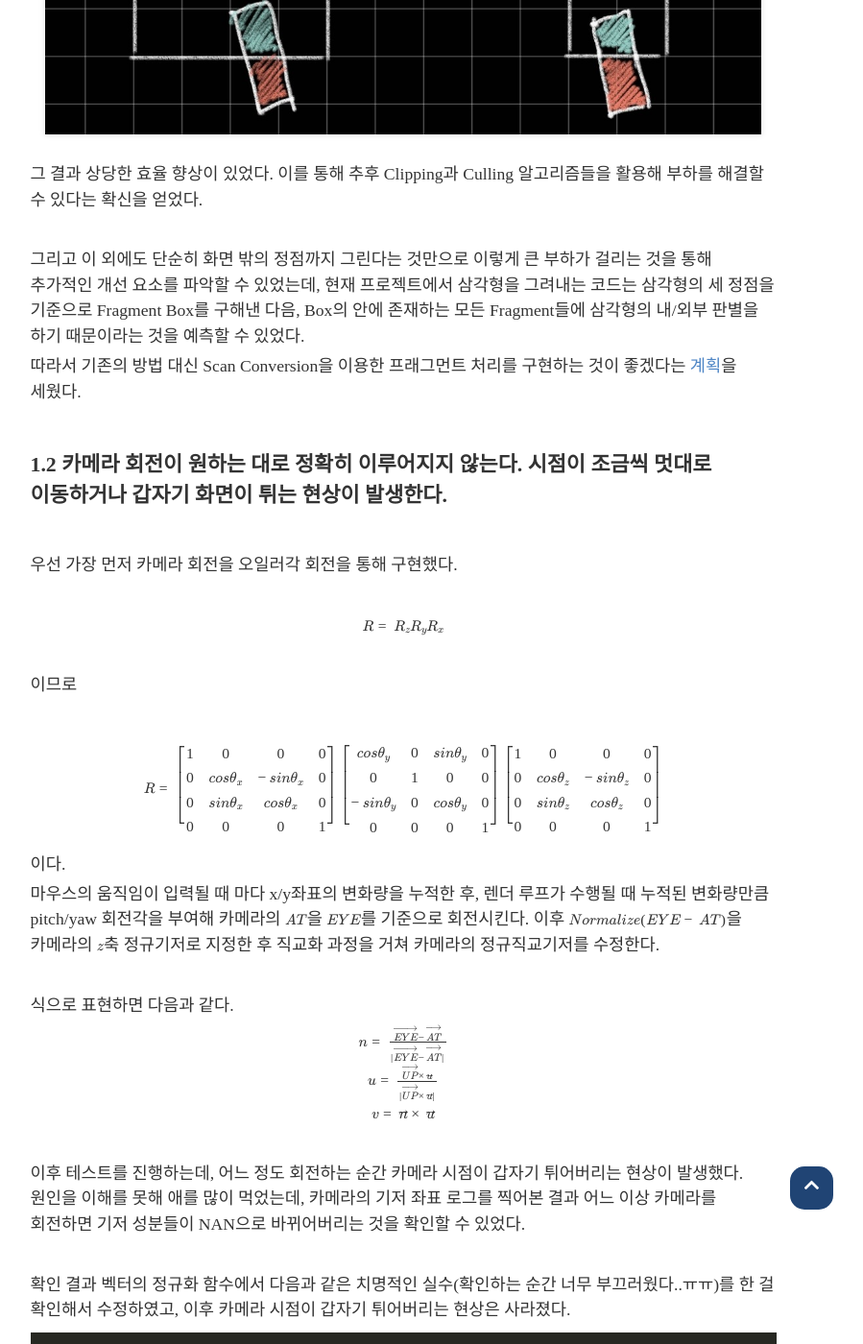
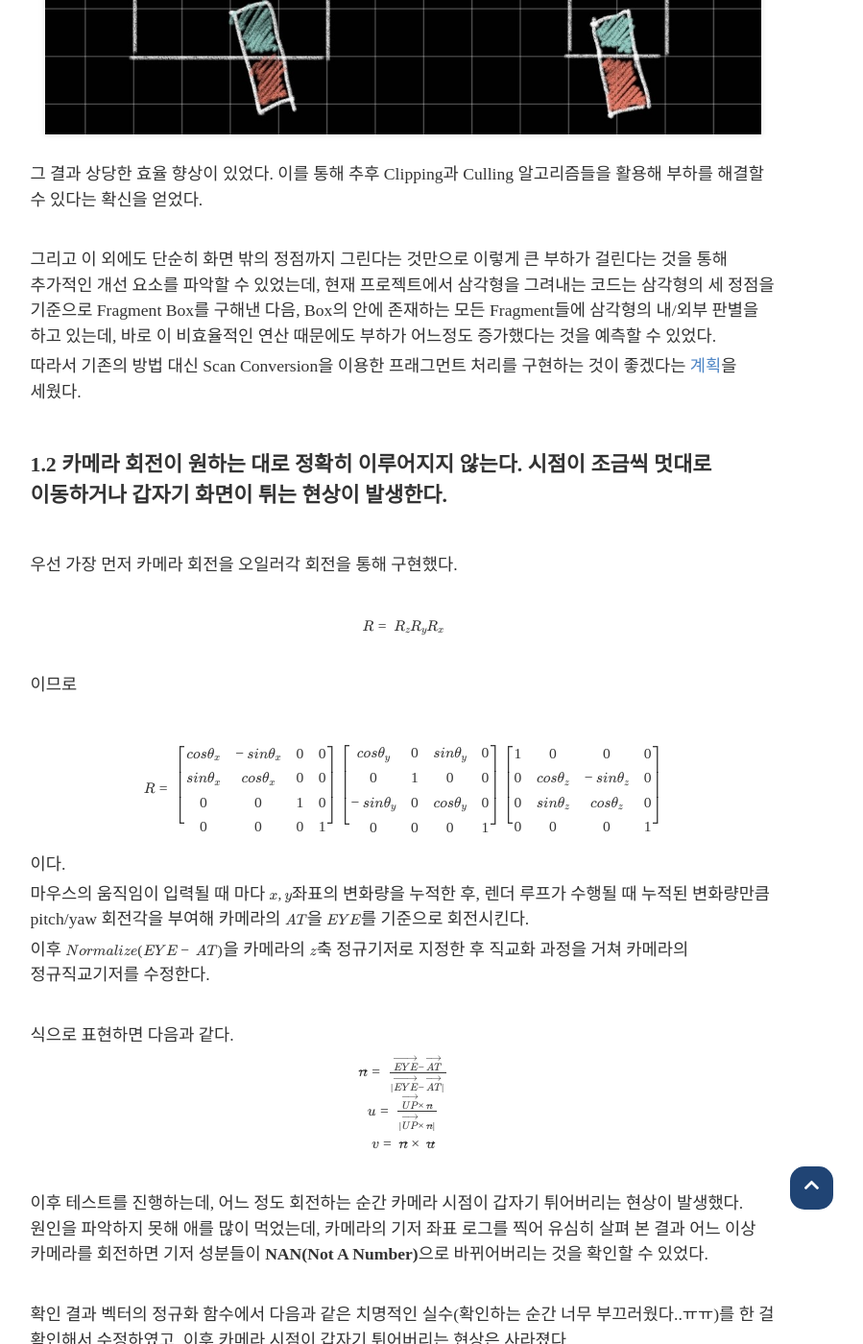
Before and after one commit to Hamsik2rang/Hamsik2rang.github.io, a Jekyll site: the page built from _posts/2022-03-13-Devlog-Software-Renderer.md, in a window 1280 px wide and 1400 px high, scrolled down 1903 px. Shown: the whole window at 96% size, without its empty margins (220-1119 px from the left). Built offline with Jekyll 4.4.1, drawn with Linux system fonts in a browser that asks for light colours; nearby versions of some CDN libraries; some web fonts are replaced; formulas are drawn with MathJax 3; comment, search, counter and statistics services are not loaded; some of the changed text lies outside the part shown.

Commit message:
오타 수정

```diff
--- a/_posts/2022-03-13-Devlog-Software-Renderer.md
+++ b/_posts/2022-03-13-Devlog-Software-Renderer.md
@@ -54,7 +54,7 @@ Viewport밖의 물체를 그려내는 연산을 제외하기 위해 Rasterizer
 
 <br/>
 
-그리고 이 외에도 단순히 화면 밖의 정점까지 그린다는 것만으로 이렇게 큰 부하가 걸리는 것을 통해 추가적인 개선 요소를 파악할 수 있었는데, 현재 프로젝트에서 삼각형을 그려내는 코드는 삼각형의 세 정점을 기준으로 Fragment Box를 구해낸 다음, Box의 안에 존재하는 모든 Fragment들에 삼각형의 내/외부 판별을 하기 때문이라는 것을 예측할 수 있었다.
+그리고 이 외에도 단순히 화면 밖의 정점까지 그린다는 것만으로 이렇게 큰 부하가 걸린다는 것을 통해 추가적인 개선 요소를 파악할 수 있었는데, 현재 프로젝트에서 삼각형을 그려내는 코드는 삼각형의 세 정점을 기준으로 Fragment Box를 구해낸 다음, Box의 안에 존재하는 모든 Fragment들에 삼각형의 내/외부 판별을 하고 있는데, 바로 이 비효율적인 연산 때문에도 부하가 어느정도 증가했다는 것을 예측할 수 있었다.
 
 따라서 기존의 방법 대신 Scan Conversion을 이용한 프래그먼트 처리를 구현하는 것이 좋겠다는 [계획](https://github.com/Hamsik2rang/Software-Renderer/issues/7)을 세웠다.
 
@@ -78,9 +78,9 @@ Viewport밖의 물체를 그려내는 연산을 제외하기 위해 Rasterizer
 
 <center>$$R = \left[
 \begin{matrix}
-1 & 0 & 0 & 0\\
-0 & cos\theta_x & -sin\theta_x & 0\\
-0 & sin\theta_x & cos\theta_x & 0\\
+cos\theta_x & -sin\theta_x & 0 & 0\\
+sin\theta_x & cos\theta_x & 0 & 0\\
+0 & 0 & 1 & 0\\
 0 & 0 & 0 & 1
 \end{matrix}
 \right]
@@ -101,23 +101,26 @@ cos\theta_y & 0 & sin\theta_y & 0\\
 \end{matrix}
 \right]$$</center>
 
+
 이다.
 
-마우스의 움직임이 입력될 때 마다 x/y좌표의 변화량을 누적한 후, 렌더 루프가 수행될 때 누적된 변화량만큼 pitch/yaw 회전각을 부여해 카메라의 $AT$을 $EYE$를 기준으로 회전시킨다. 이후 $Normalize(EYE - AT)$을 카메라의 $z$축 정규기저로 지정한 후 직교화 과정을 거쳐 카메라의 정규직교기저를 수정한다.
+마우스의 움직임이 입력될 때 마다 $x, y$좌표의 변화량을 누적한 후, 렌더 루프가 수행될 때 누적된 변화량만큼 pitch/yaw 회전각을 부여해 카메라의 $AT$을 $EYE$를 기준으로 회전시킨다.
+
+이후 $Normalize(EYE - AT)$을 카메라의 $z$축 정규기저로 지정한 후 직교화 과정을 거쳐 카메라의 정규직교기저를 수정한다.
 
 <br/>
 
 식으로 표현하면 다음과 같다.
 
-<center>$n = \frac{\overrightarrow{EYE}-\overrightarrow{AT}}{|\overrightarrow{EYE} - \overrightarrow{AT}|}$</center>
+<center>$\overrightarrow{n} = \frac{\overrightarrow{EYE}-\overrightarrow{AT}}{|\overrightarrow{EYE} - \overrightarrow{AT}|}$</center>
 
-<center>$u = \frac{\overrightarrow{UP}\times\overrightarrow{u}}{|\overrightarrow{UP}\times\overrightarrow{u}|}$</center>
+<center>$u = \frac{\overrightarrow{UP}\times\overrightarrow{n}}{|\overrightarrow{UP}\times\overrightarrow{n}|}$</center>
 
 <center>$v = \overrightarrow{n}\times\overrightarrow{u}$</center>
 
 <br/>
 
-이후 테스트를 진행하는데, 어느 정도 회전하는 순간 카메라 시점이 갑자기 튀어버리는 현상이 발생했다. 원인을 이해를 못해 애를 많이 먹었는데, 카메라의 기저 좌표 로그를 찍어본 결과 어느 이상 카메라를 회전하면 기저 성분들이 NAN으로 바뀌어버리는 것을 확인할 수 있었다.
+이후 테스트를 진행하는데, 어느 정도 회전하는 순간 카메라 시점이 갑자기 튀어버리는 현상이 발생했다. 원인을 파악하지 못해 애를 많이 먹었는데, 카메라의 기저 좌표 로그를 찍어 유심히 살펴 본 결과 어느 이상 카메라를 회전하면 기저 성분들이 **NAN(Not A Number)**으로 바뀌어버리는 것을 확인할 수 있었다.
 
 <br/>
 
@@ -134,27 +138,41 @@ Vector3D<T> Normalize()
 	return* this;
 }
 
+// After Fix
+template <typaname T>
+Vector3d<T> Normalize()
+{
+ 	*this /= norm();
+ 	return *this;
+}
+
+
+
+
+
 {%endhighlight%}
 
 대신 이를 통해 배운 것들도 많았는데, 처음에 원인을 제대로 인식하지 못해 뻘짓을 하면서 웹에서 정보를 찾아다니다 보니 다양한 지식을 얻을 수 있었다.
 
 <br/>
 
-카메라 뿐만 아니라 반복된 행렬 연산 과정에서 부동소수 오차 누적에 의한 오류*-이를 drift라 부른다-*에 대한 지식이나, 많은 연산을 필요로 하는 대신 방향 벡터에 적은 양의 삼각함수 계산을 통해 새 기저를 구해내는 방법 등이 그것이다.
+카메라 뿐만 아니라 반복된 행렬 연산 과정에서 부동소수 오차 누적에 의한 오류*-이를 drift라 부른다-*에 대한 지식이나, 많은 연산을 필요로 하는 회전 행렬의 연속곱 대신 방향 벡터에 적은 양의 삼각함수 계산을 통해 새 기저를 구해내는 방법 등이 그것이다.
 
 특히 두 번째, 행렬 대신 삼각함수 연산만을 통해 기저를 회전시키는 방법이 현재 방법보다 더 적은 연산량을 필요로 하는 것을 파악하고 카메라 회전 구현 방식을 해당 방식으로 수정하였다.
 
 <br/>
 
-현재 카메라는 문제 없이 이동/회전이 가능하며, 추후 쿼터니언을 이용해 회전하는 방법이나 유니티 엔전의 Scene view처럼 우클릭 한 상태에서만 카메라가 이동/회전하도록, 그리고 Raycast를 이용해 Mouse Picking등이 가능하도록 기능을 추가할 예정이다.
+현재 카메라는 문제 없이 이동/회전이 가능하며, 추후 쿼터니언을 이용해 회전하는 방법이나 유니티 엔전의 Scene view처럼 우클릭 한 상태에서만 카메라가 이동/회전하도록, 그리고 Ray와 충돌처리를 이용한 Mouse Picking등이 가능하도록 기능을 추가할 예정이다.
 
 ## 2. WARNING
 
 #### 2.1 특정 헤더 파일을 여러 곳에서 선언 시 `#pragma once`전처리문을 명시하였음에도 중복 선언 이슈가 발생한다.
 
-이 부분은 매우 간단히 해결하였는데, 해당 헤더 파일이 `*.hpp`파일이었고, 프로젝트에서 `*.hpp`는 `*.h`와 달리 헤더에 구현(함수 정의)이 존재하는 파일들이다.
+이 부분은 매우 간단히 해결하였는데, 해당 헤더 파일이 `*.hpp`파일이었고, 본 프로젝트에서 `*.hpp`는 `*.h`와 달리 헤더에 구현(함수 정의)이 존재하는 파일들이다.
 
-문제가 생기는 `*.hpp`에서 정의된 일반 함수가 inline으로 선언되어 있지 않아 둘 이상의 다른 파일에서 동시에 헤더 선언 시 중복 정의(처음엔 이슈를 명확히 정의하지 못해 중복 '선언' 문제인 줄 알았다)가 일어나는 것이었다.
+즉, 문제가 생기는 헤더 파일은 그 안에 함수의 선언과 정의가 모두 존재하였다.
+
+원인은 문제가 생기는 `*.hpp`에서 정의된 일반 함수가 `inline`으로 선언되어 있지 않아 둘 이상의 다른 파일에서 동시에 헤더 선언 시 중복 정의(처음엔 이슈를 명확히 정의하지 못해 중복 '선언' 문제인 줄 알았다)가 일어나는 것이었다.
 
 <br/>
 
@@ -168,9 +186,9 @@ Vector3D<T> Normalize()
 
 <br/>
 
-그러나 본 프로젝트에선 3D 모델을 위해 `wavefront obj`포맷 파일을 이용할 것이므로 Index Buffer(폴리곤 정보)를 이용한 드로우가 가능해야 했다.
+그러나 본 프로젝트에선 3D 모델을 위해 [`*.obj`](https://en.wikipedia.org/wiki/Wavefront_.obj_file)포맷 파일을 이용할 것이므로 Index Buffer(폴리곤 정보)를 이용한 드로우가 가능해야 했다.
 
-다행히 이를 구현하는 것은 너무 쉬웠다. 마지막 드로우 시에 Vertex Buffer의 정점을 순서대로 3개씩 꺼내지 않고 Index Buffer의 정보를 3개씩 꺼내 해당 인덱스의 정점을 그리면 되기 때문이다.
+다행히 이를 구현하는 것은 너무 쉬웠다. 마지막 드로우 시에 Vertex Buffer의 정점을 순서대로 3개씩 처리하지 않고 Index Buffer의 정보를 3개씩 꺼내 해당 인덱스의 정점을 이용해 그리면 되었기 때문이다.
 
 #### 3.2. Input 데이터를 처리하는 별도의 객체를 설계 및 구현
 
```
Also changed, not shown: other parts of _posts/2022-03-13-Devlog-Software-Renderer.md (+2 -1 lines).
